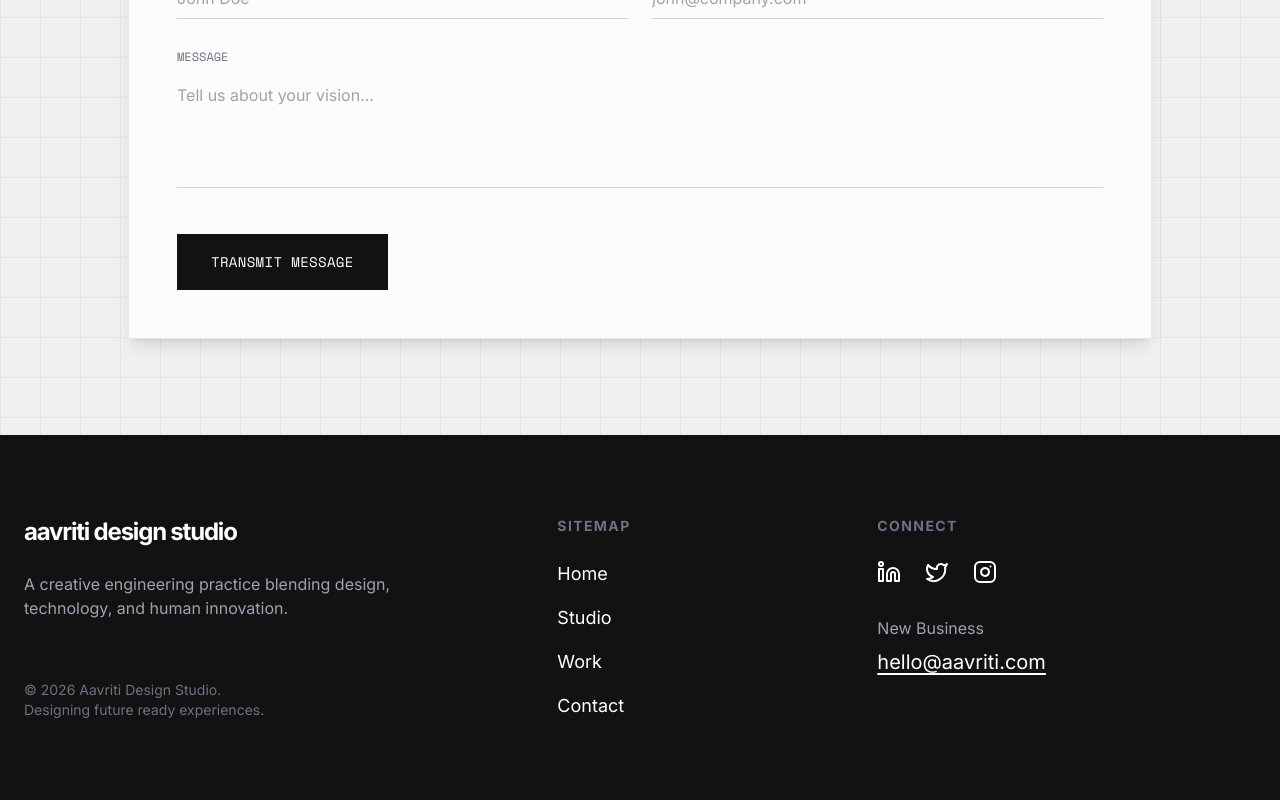
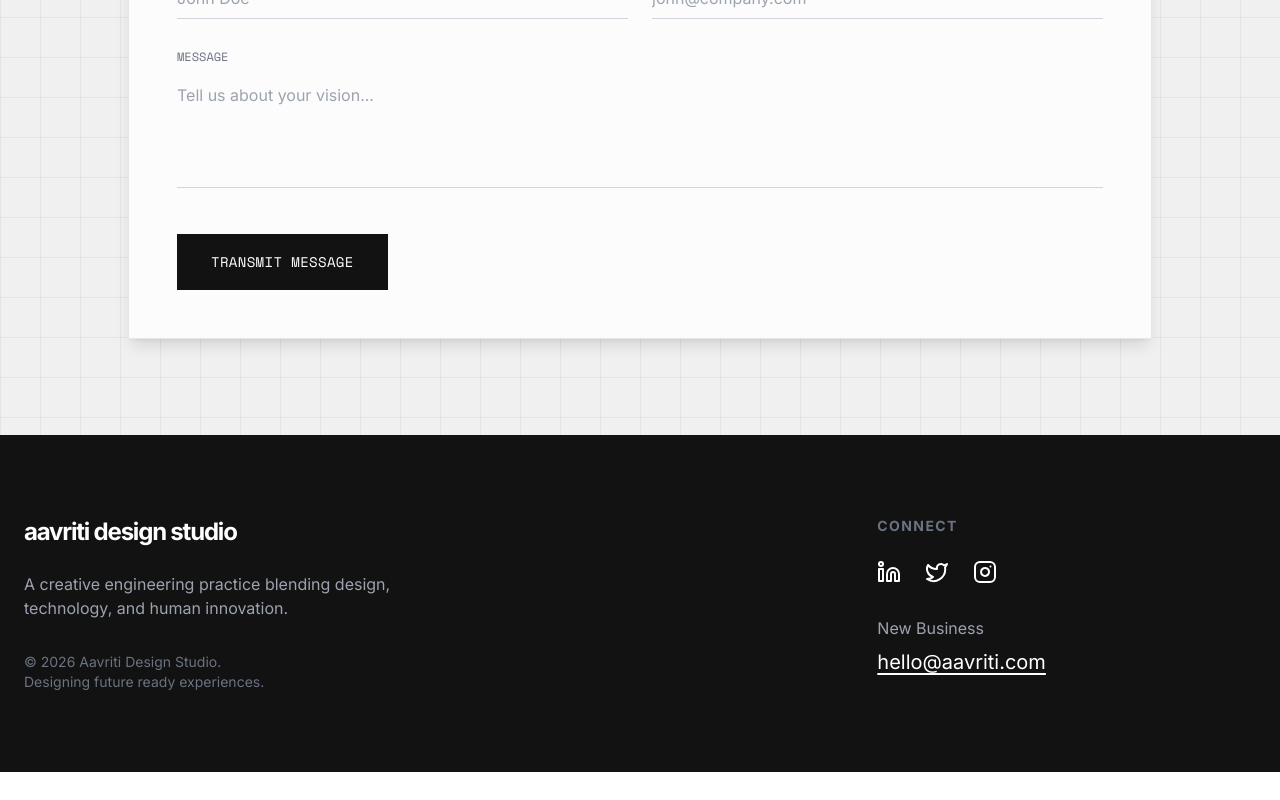
Before and after one commit to rajeevScorpion/AavritiDesignStudio, a React (Vite) app: page /#/contact in a window 1280 px wide. Shown: the part 5968-6768 px from the top of the page. After the commit the page ends 6740 px from the top, so only its background shows below. Built offline with nearby package versions, Linux system fonts and the light colour scheme.

Commit message:
refactor: Streamline footer and project detail layouts
Removes unused `Link` import from `Footer`. Adjusts layout for `Footer` to accommodate more content and updates the "Outcome & Impact" section in `ProjectDetail` with a primary button and refined styling for better visual consistency.

```diff
--- a/components/Footer.tsx
+++ b/components/Footer.tsx
@@ -1,12 +1,11 @@
 import React from 'react';
-import { Link } from 'react-router-dom';
 import { Instagram, Linkedin, Twitter } from 'lucide-react';
 
 const Footer: React.FC = () => {
   return (
     <footer className="bg-brand-charcoal dark:bg-black text-white py-20 px-6 border-t border-transparent dark:border-white/10 transition-colors duration-500">
       <div className="max-w-7xl mx-auto grid grid-cols-1 md:grid-cols-12 gap-12">
-        <div className="md:col-span-5 flex flex-col justify-between h-full">
+        <div className="md:col-span-8 flex flex-col justify-between h-full">
           <div>
             <h2 className="text-2xl font-bold tracking-tighter mb-6 lowercase">aavriti design studio</h2>
             <p className="text-gray-400 max-w-sm mb-8">
@@ -17,16 +16,6 @@ const Footer: React.FC = () => {
             &copy; {new Date().getFullYear()} Aavriti Design Studio.<br />
             Designing future ready experiences.
           </div>
-        </div>
-
-        <div className="md:col-span-3">
-          <h3 className="text-sm font-bold uppercase tracking-widest mb-6 text-gray-500">Sitemap</h3>
-          <ul className="space-y-4">
-            <li><Link to="/" className="text-lg hover:text-brand-accent dark:hover:text-brand-neon transition-colors">Home</Link></li>
-            <li><a href="#studio" className="text-lg hover:text-brand-accent dark:hover:text-brand-neon transition-colors">Studio</a></li>
-            <li><Link to="/work" className="text-lg hover:text-brand-accent dark:hover:text-brand-neon transition-colors">Work</Link></li>
-            <li><a href="#contact" className="text-lg hover:text-brand-accent dark:hover:text-brand-neon transition-colors">Contact</a></li>
-          </ul>
         </div>
 
         <div className="md:col-span-4">
--- a/pages/ProjectDetail.tsx
+++ b/pages/ProjectDetail.tsx
@@ -87,10 +87,10 @@ const ProjectDetail: React.FC = () => {
         <ScrollReveal>
           <h2 className="text-3xl font-bold mb-6 text-brand-charcoal dark:text-white">Outcome & Impact</h2>
           <p className="text-gray-600 dark:text-gray-300 text-lg leading-relaxed mb-12">{project.outcome}</p>
-          <div className="p-12 bg-brand-charcoal dark:bg-white/10 text-white rounded-lg border border-transparent dark:border-white/10 transition-colors duration-500">
-            <h3 className="text-2xl font-bold mb-4">Have a similar project?</h3>
-            <p className="text-gray-400 dark:text-gray-300 mb-8">Let's discuss how we can help you achieve similar results.</p>
-            <Button to="/contact" variant="secondary">Contact Us</Button>
+          <div className="p-12 bg-white dark:bg-white/5 rounded-lg border border-gray-200 dark:border-white/10 transition-colors duration-500 shadow-sm dark:shadow-none">
+            <h3 className="text-2xl font-bold mb-4 text-brand-charcoal dark:text-white">Have a similar project?</h3>
+            <p className="text-gray-600 dark:text-gray-300 mb-8">Let's discuss how we can help you achieve similar results.</p>
+            <Button to="/contact" variant="primary">Contact Us</Button>
           </div>
         </ScrollReveal>
       </section>
```
